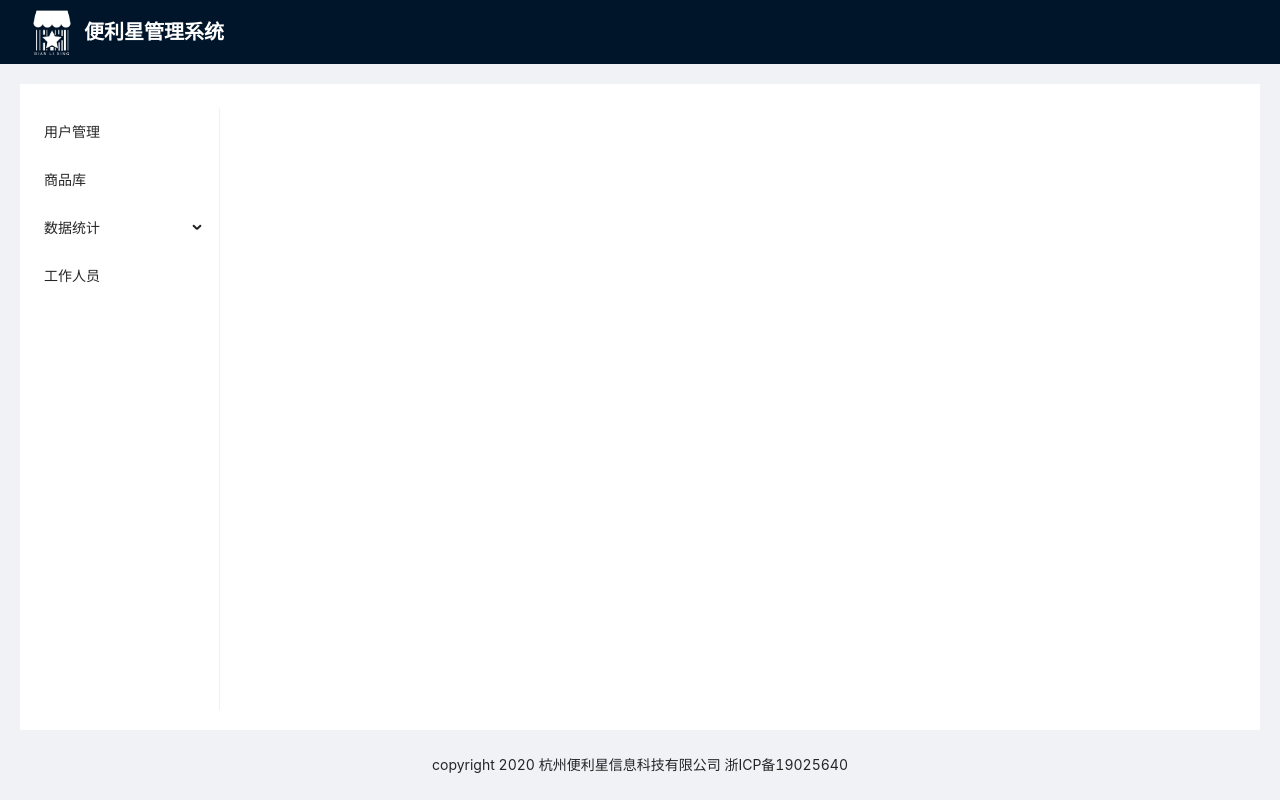
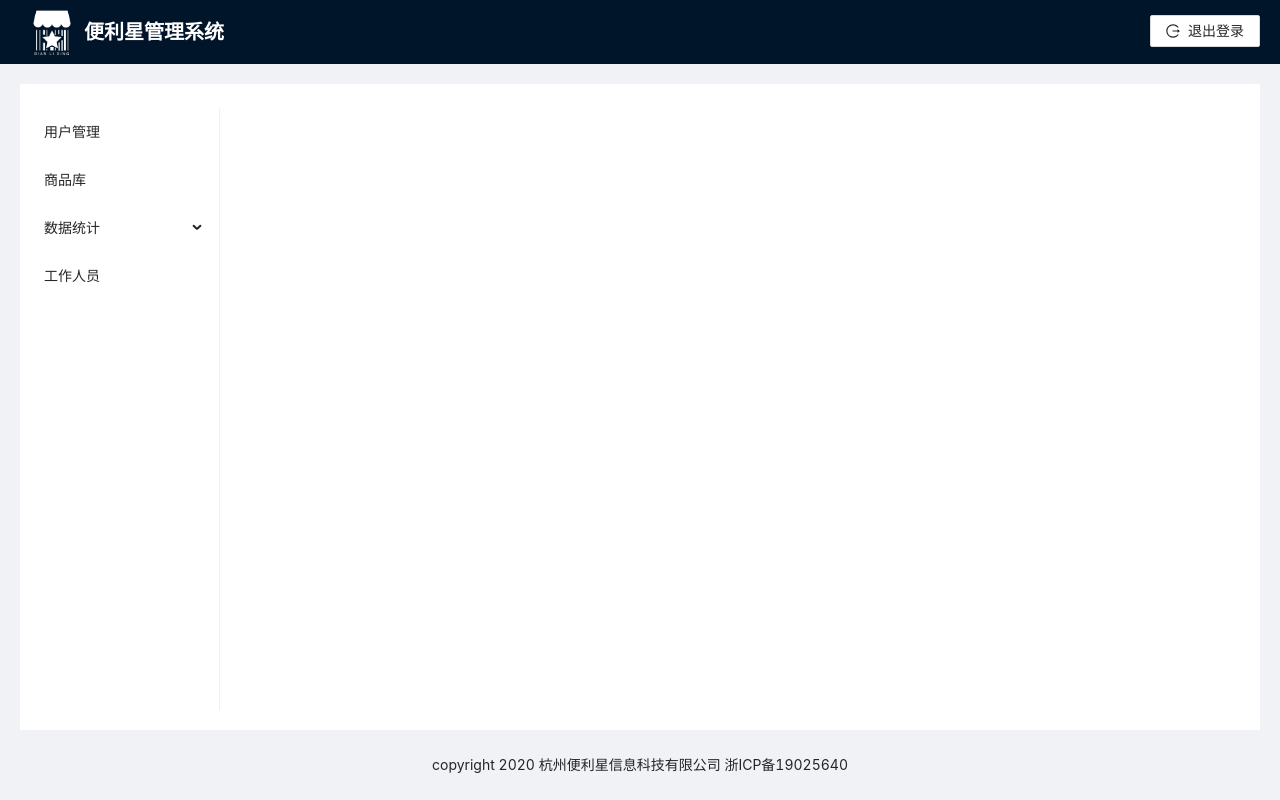
Before and after one commit to JackZhang333/cvstar-management, a React (Create React App) app: page /home in a window 1280 px wide. Built offline with nearby package versions, Linux system fonts and the light colour scheme.

Commit message:
add the logout button

```diff
--- a/src/pages/Home.js
+++ b/src/pages/Home.js
@@ -1,13 +1,13 @@
 import React from 'react'
 import './home.css'
-import { Layout, Menu, Typography } from 'antd';
+import { Layout, Menu, Typography, Button, Modal } from 'antd';
 import Users from './Users'
 import Products from './Products';
 import UserProducts from './UserProducts';
 import UserOrders from './UserOrders';
 import Staffs from './Staffs';
 import { Route, Switch } from 'react-router-dom';
-
+import {ExclamationCircleOutlined,LogoutOutlined} from '@ant-design/icons'
 const { Title } = Typography
 const { SubMenu } = Menu;
 const { Header, Content, Footer, Sider } = Layout;
@@ -17,18 +17,30 @@ const { Header, Content, Footer, Sider } = Layout;
 export default function Home(props) {
 
     const menuClick = (e) => {
-        if(e.key === 'userOrders'||e.key === 'userProducts'){
+        if (e.key === 'userOrders' || e.key === 'userProducts') {
             console.log('get it')
             props.history.push(`/home/${e.key}/0`)
-        }else{
+        } else {
             props.history.push(`/home/${e.key}/`)
         }
+
+    }
+    const logout = () => {
+        Modal.confirm({
+            title: '退出登录',
+            icon: <ExclamationCircleOutlined />,
+            content: `确定要退出当前账号?`,
+            okText: '退出登录',
+            cancelText: '取消',
+            onOk: () => { props.history.push('/')}
+        })
 
     }
     return <Layout className='home-wrapper'>
         <Header className="header">
             <div className="logo" />
-            <Title level={4} style={{ color: '#fff', marginTop: '18px' }}>便利星管理系统</Title>
+            <Title level={4} style={{ color: '#fff', marginTop: '18px', float: 'left' }}>便利星管理系统</Title>
+            <Button className="logout" onClick={logout}><LogoutOutlined/>退出登录</Button>
         </Header>
         <Content style={{ padding: '20px' }} >
 
@@ -39,7 +51,7 @@ export default function Home(props) {
                         defaultSelectedKeys={['users']}
                         style={{ height: '100%' }}
                         onClick={menuClick}
-                        selectedKeys = {props.location.pathname}
+                        selectedKeys={props.location.pathname}
                     >
                         <Menu.Item key="users">用户管理</Menu.Item>
                         <Menu.Item key="products">商品库</Menu.Item>
@@ -54,7 +66,7 @@ export default function Home(props) {
                 <Content style={{ padding: '0 24px', minHeight: 280 }}>
                     <Switch>
 
-                        <Route path='/home/users' component={()=><Users />} />
+                        <Route path='/home/users' component={() => <Users />} />
                         <Route path='/home/products' component={Products} />
                         <Route path='/home/userProducts/:phone' component={UserProducts} />
                         <Route path='/home/userOrders/:phone' component={UserOrders} />
--- a/src/pages/home.css
+++ b/src/pages/home.css
@@ -19,3 +19,7 @@
   .ant-layout-header {
       padding: 0 20px;
   }
+  .logout {
+      float: right;
+      margin-top:15px;
+  }
```
